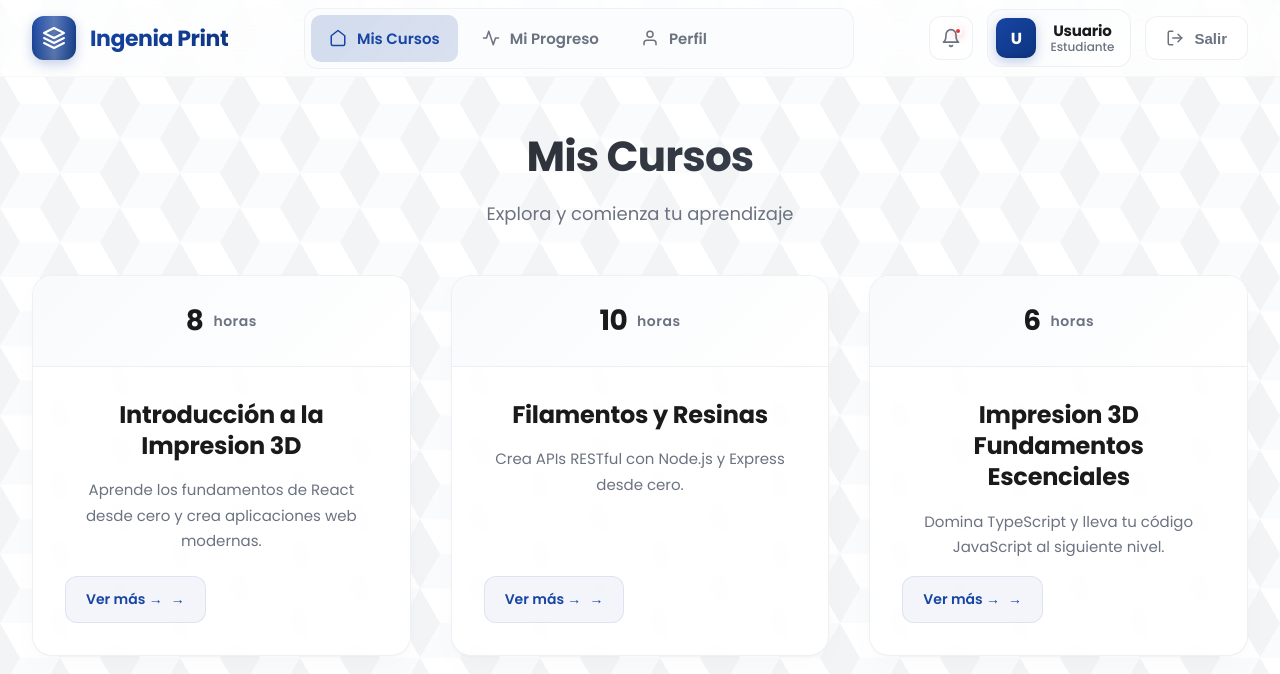
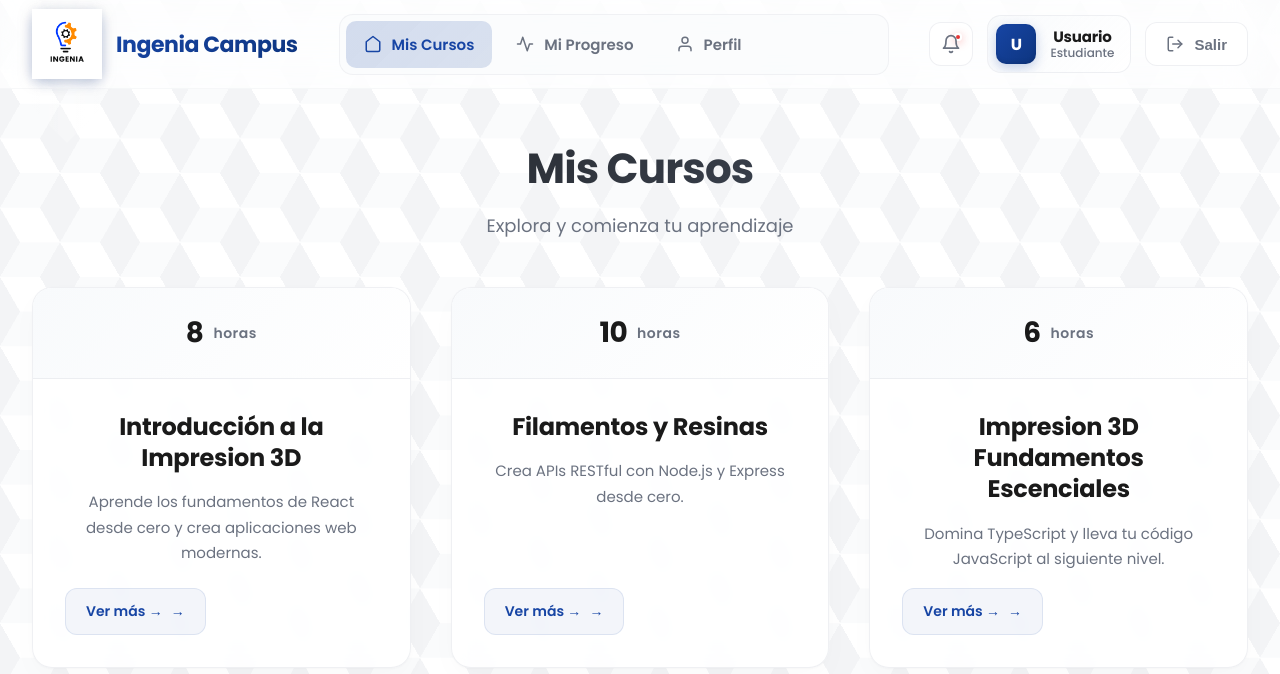
Before and after one commit to Nico0105/Ingenia-Print-Campus, a React (Create React App) app in the folder Frontend/: page /Dashboard in a window 1280 px wide. Shown: the top 674 px of the page. Built offline with nearby package versions, Linux system fonts and the light colour scheme.

Commit message:
Navbar Changes

```diff
--- a/Frontend/src/Components/Navbar.css
+++ b/Frontend/src/Components/Navbar.css
@@ -48,7 +48,7 @@
     display: flex;
     align-items: center;
     justify-content: space-between;
-    height: 76px;
+    height: 88px;
     gap: 2.5rem;
 }
 
@@ -84,9 +84,9 @@
 }
 
 .logo-icon {
-    width: 44px;
-    height: 44px;
-    background: linear-gradient(135deg, #1745a4 0%, #0d3580 100%);
+    width: 70px;  /* Más grande */
+    height: 70px;
+    background: transparent; /* Sin fondo azul */
     border-radius: 12px;
     display: flex;
     align-items: center;
@@ -97,7 +97,17 @@
         inset 0 -2px 4px rgba(0, 0, 0, 0.1);
     transition: all 0.4s cubic-bezier(0.4, 0, 0.2, 1);
     position: relative;
-    overflow: hidden;
+    overflow: visible; /* Cambiado para que no corte la imagen */
+    padding: 0; /* Sin padding */
+}
+
+.logo-icon img {
+    width: 100%;
+    height: 100%;
+    object-fit: contain;
+    position: relative;
+    z-index: 1;
+    filter: drop-shadow(0 2px 8px rgba(0, 0, 0, 0.1)); /* Sombra sutil */
 }
 
 .logo-icon::before {
--- a/Frontend/src/Components/Navbar.jsx
+++ b/Frontend/src/Components/Navbar.jsx
@@ -27,13 +27,9 @@ const Navbar = () => {
                     {/* Logo */}
                     <Link to="/dashboard" className="navbar-logo">
                         <div className="logo-icon">
-                            <svg width="24" height="24" viewBox="0 0 24 24" fill="none">
-                                <path d="M12 2L2 7L12 12L22 7L12 2Z" stroke="currentColor" strokeWidth="2" strokeLinecap="round" strokeLinejoin="round"/>
-                                <path d="M2 17L12 22L22 17" stroke="currentColor" strokeWidth="2" strokeLinecap="round" strokeLinejoin="round"/>
-                                <path d="M2 12L12 17L22 12" stroke="currentColor" strokeWidth="2" strokeLinecap="round" strokeLinejoin="round"/>
-                            </svg>
+                            <img src="/Logo.png" alt="" />
                         </div>
-                        <span className="logo-text">Ingenia Print</span>
+                        <span className="logo-text">Ingenia Campus</span>
                     </Link>
 
                     {/* Desktop Menu */}
```
Also changed, not shown: Frontend/public/Logo.png (added).
